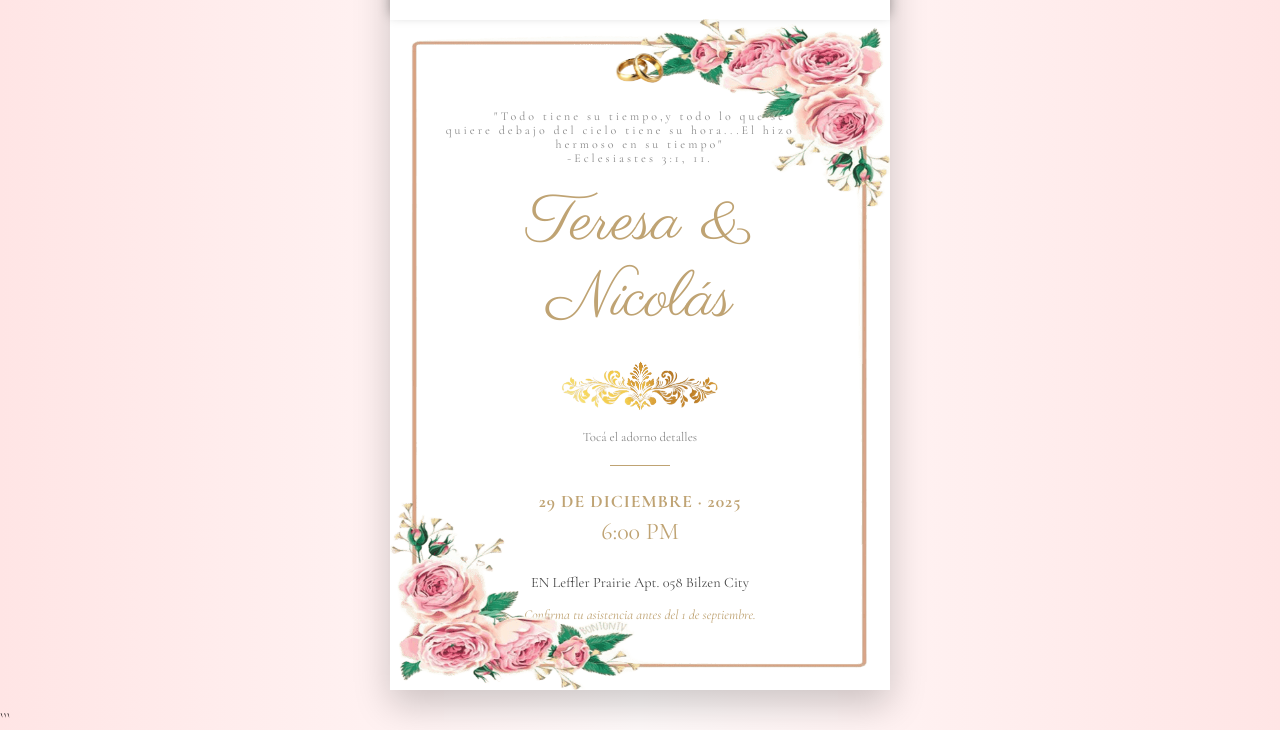
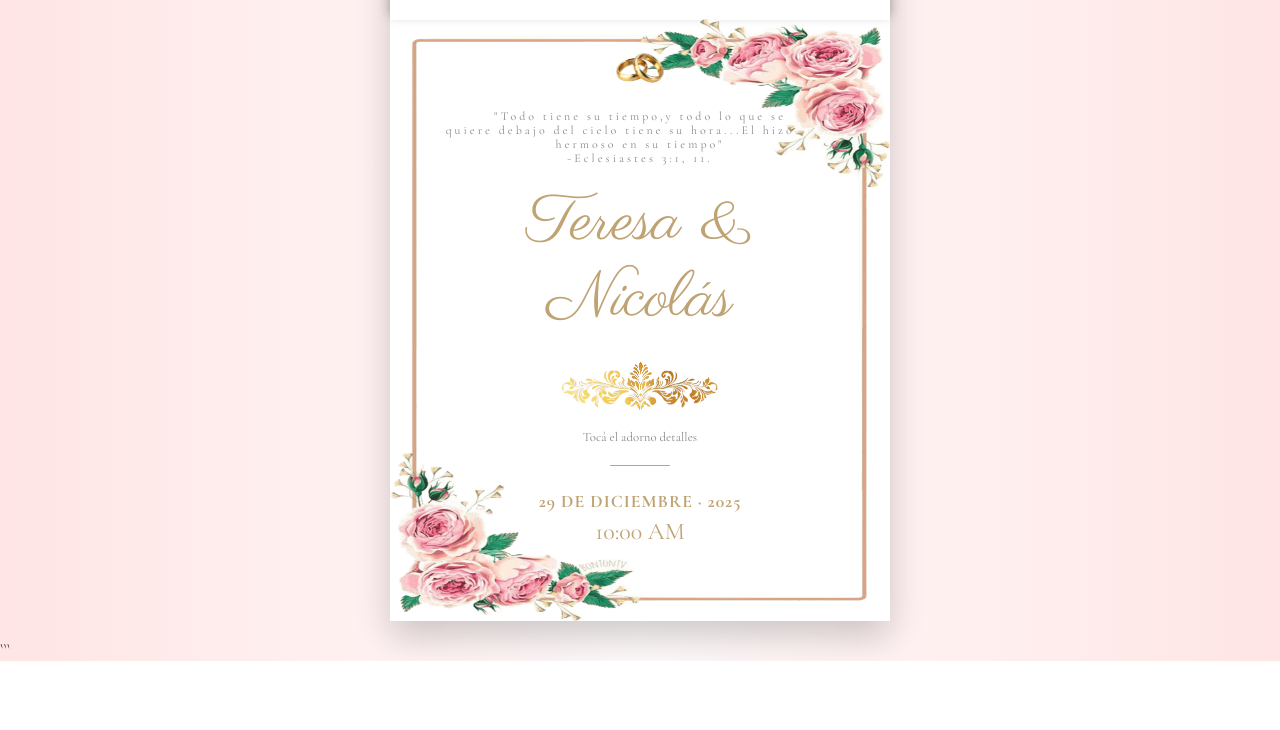
Before and after one commit to ManuelCo351/Boda, a plain HTML site: page index.html in a window 1280 px wide. Shown: the part 601-1331 px from the top of the page. After the commit the page ends 1262 px from the top, so only its background shows below. Drawn offline with nearby package versions, Linux system fonts and the light colour scheme.

Commit message:
Update index.html

````diff
--- a/index.html
+++ b/index.html
@@ -32,12 +32,11 @@
 
             <div class="date-time">
                 <span class="date">29 DE DICIEMBRE · 2025</span>
-                <span class="time">6:00 PM</span>
+                <span class="time">10:00 AM</span>
             </div>
 
             <p class="location">
-                EN Leffler Prairie Apt. 058 Bilzen City<br>
-                <span class="rsvp">Confirma tu asistencia antes del 1 de septiembre.</span>
+
             </p>
 
         </div> </div> </div> ```
````
